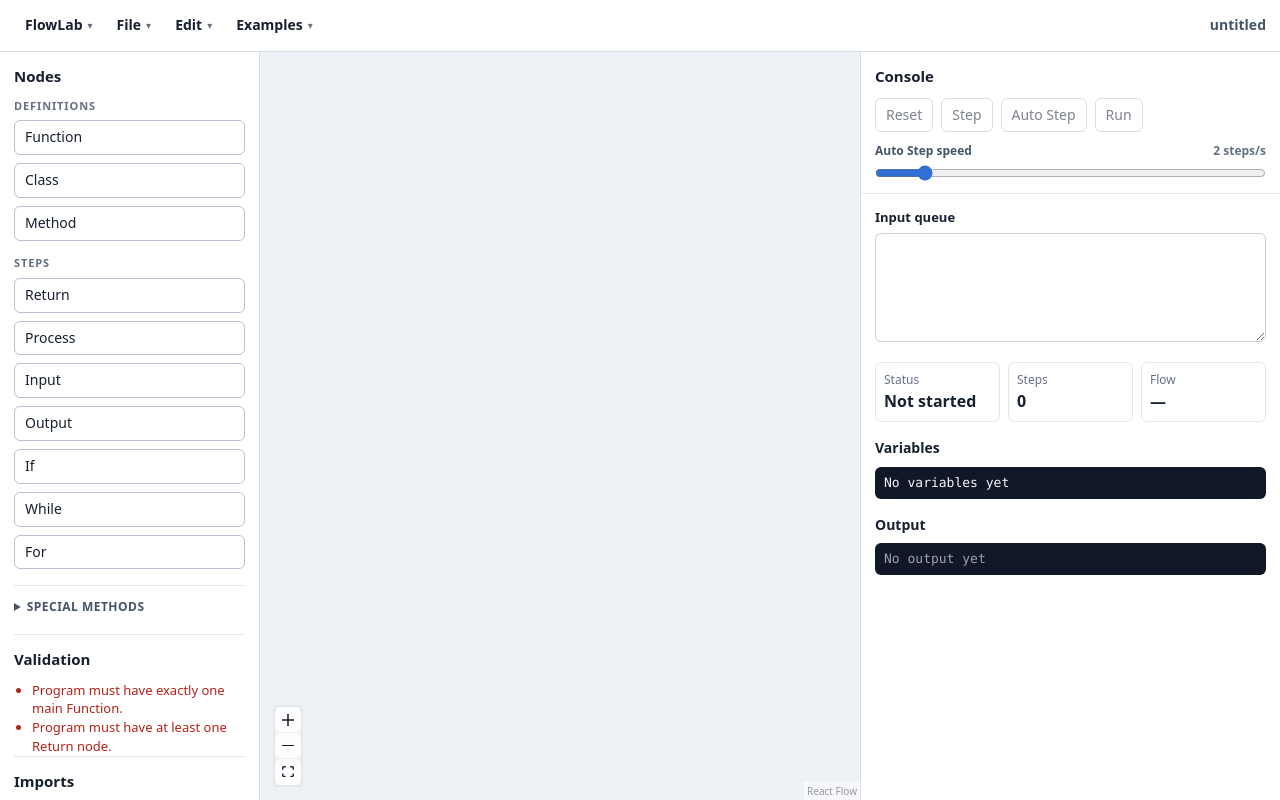
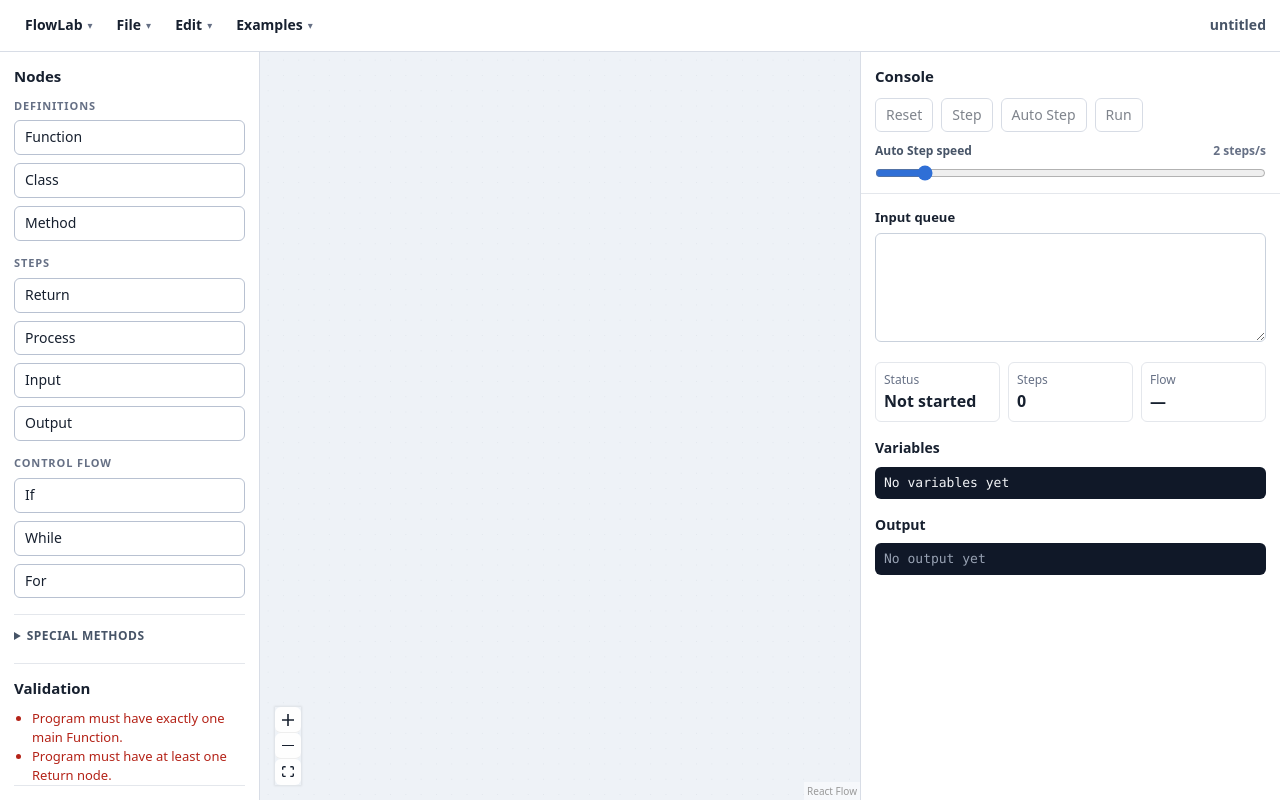
Before and after one commit to davbachman/FlowLab, a React (Vite) app: page / in a window 1280 px wide. Built offline with nearby package versions, Linux system fonts and the light colour scheme.

Commit message:
Organize control flow palette nodes

```diff
--- a/src/App.tsx
+++ b/src/App.tsx
@@ -266,6 +266,8 @@ const STEP_NODE_PALETTE: FlowNodeType[] = [
   'process',
   'input',
   'output',
+]
+const CONTROL_FLOW_NODE_PALETTE: FlowNodeType[] = [
   'if',
   'while',
   'for',
@@ -1991,6 +1993,27 @@ function App() {
             <h3 id="steps-heading">Steps</h3>
             <div className="palette-buttons">
               {STEP_NODE_PALETTE.map((nodeType) => (
+                <button
+                  key={nodeType}
+                  type="button"
+                  className={
+                    pendingNodeType === nodeType ? 'palette-button-active' : ''
+                  }
+                  aria-pressed={pendingNodeType === nodeType}
+                  onClick={() => selectNodeType(nodeType)}
+                >
+                  {NODE_TYPE_LABELS[nodeType]}
+                </button>
+              ))}
+            </div>
+          </section>
+          <section
+            className="palette-group"
+            aria-labelledby="control-flow-heading"
+          >
+            <h3 id="control-flow-heading">Control Flow</h3>
+            <div className="palette-buttons">
+              {CONTROL_FLOW_NODE_PALETTE.map((nodeType) => (
                 <button
                   key={nodeType}
                   type="button"
```
Also changed, not shown: 1 other file (tests, documents, lock files or other folders).
